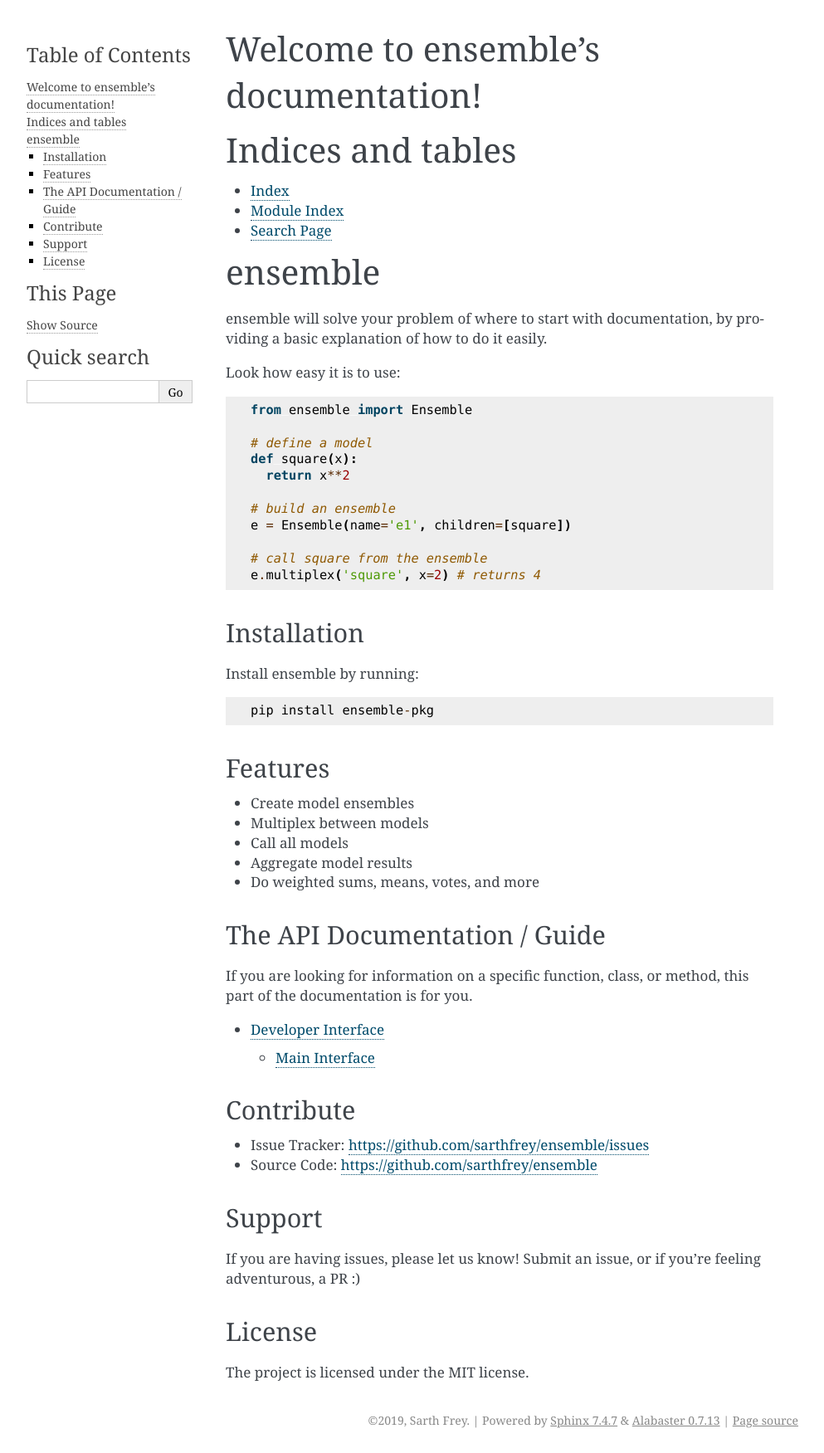
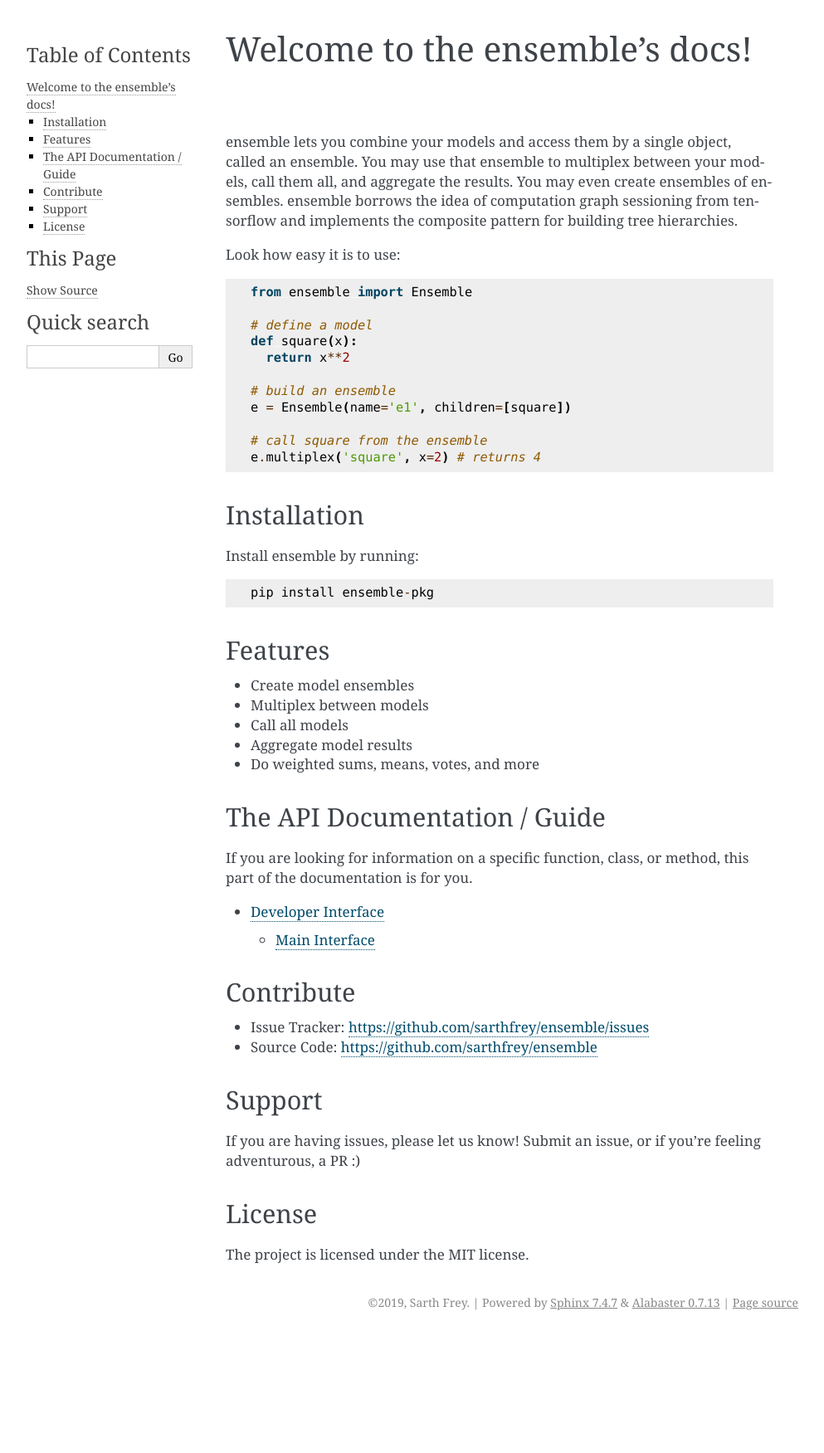
Before and after one commit to sarthfrey/ensemble, a Sphinx documentation site: the page built from docs/index.rst, in a window 1280 px wide. Shown: the whole page at 83% size, without its empty margins (148-1141 px from the left). Built offline with Sphinx 7.4.7, drawn with Linux system fonts in a browser that asks for light colours; after the commit the page ends 1609 px from its top, so only the background shows below that.

Commit message:
update index summary

```diff
--- a/docs/index.rst
+++ b/docs/index.rst
@@ -3,29 +3,14 @@
    You can adapt this file completely to your liking, but it should at least
    contain the root `toctree` directive.
 
-Welcome to ensemble's documentation!
+Welcome to the ensemble's docs!
 ====================================
 
 .. toctree::
    :maxdepth: 2
    :caption: Contents:
 
-
-
-Indices and tables
-==================
-
-* :ref:`genindex`
-* :ref:`modindex`
-* :ref:`search`
-
-
-
-ensemble
-========
-
-ensemble will solve your problem of where to start with documentation,
-by providing a basic explanation of how to do it easily.
+ensemble lets you combine your models and access them by a single object, called an ensemble. You may use that ensemble to multiplex between your models, call them all, and aggregate the results. You may even create ensembles of ensembles. ensemble borrows the idea of computation graph sessioning from tensorflow and implements the composite pattern for building tree hierarchies.
 
 Look how easy it is to use:
 
```
